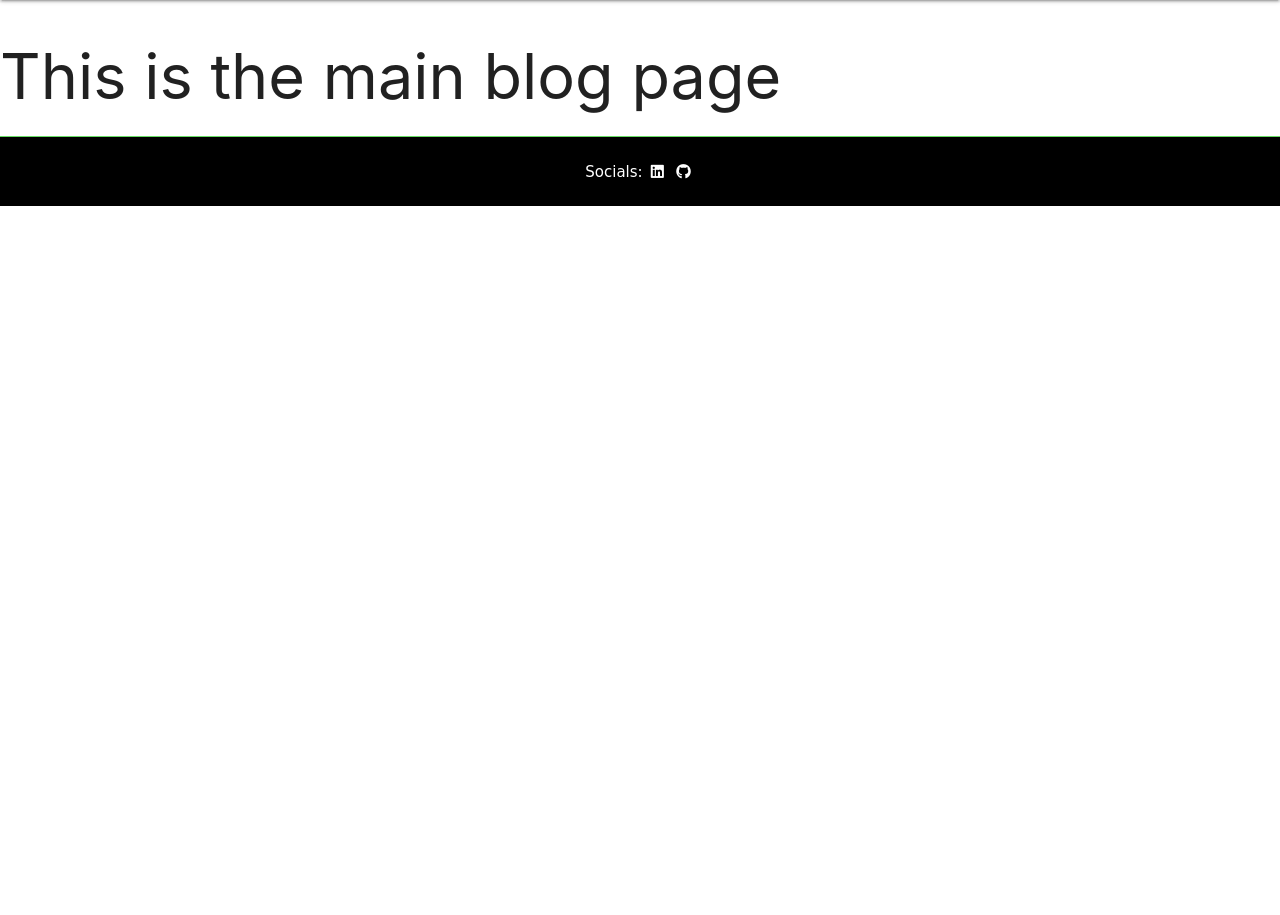
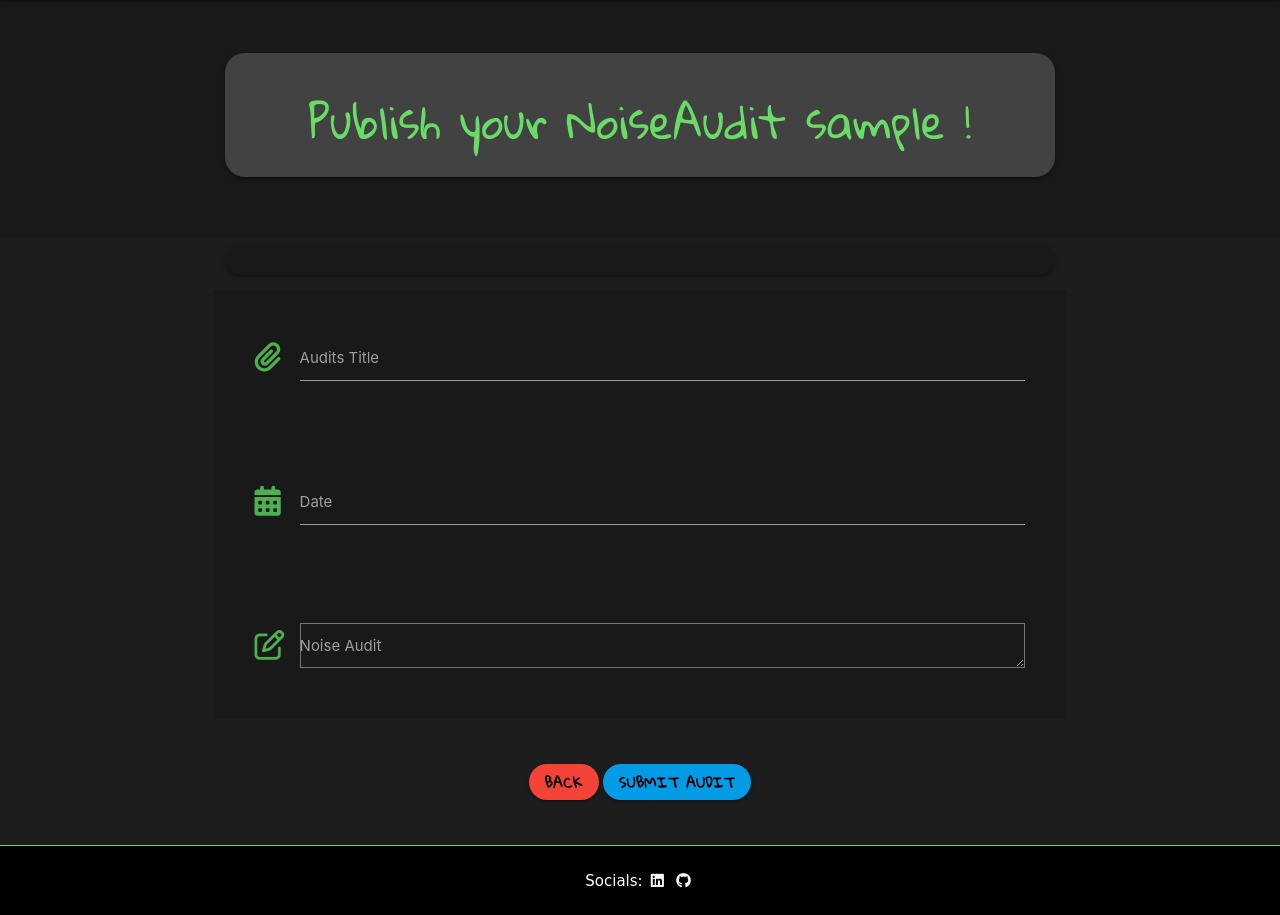
Before and after one commit to PSebastian96/pjt3-NoiseAudit, a Flask app: page /add_blog in a window 1280 px wide. Shown: the part 64-979 px from the top of the page. Before the commit the page ends 270 px from the top, so only its background shows below. Run offline with Flask 3, Linux system fonts and the light colour scheme; the visitor is signed in with stand-in values (Sample User, id 1); a database or web service that is not in the repository returns one stand-in record (values such as "Sample title"); some libraries are stand-ins or nearby versions; some web fonts are replaced.

Commit message:
card panel and search created

```diff
--- a/app.py
+++ b/app.py
@@ -5,7 +5,6 @@ from flask import (
 from flask_pymongo import PyMongo
 from bson.objectid import ObjectId
 from werkzeug.security import generate_password_hash, check_password_hash
-from flask_ckeditor import CKEditor
 if os.path.exists("env.py"):
     import env
 
@@ -19,9 +18,6 @@ app.secret_key = os.environ.get("SECRET_KEY")
 
 # mongo instance
 mongo = PyMongo(app)
-
-# ckeditor
-ckeditor = CKEditor(app)
 
 
 # home default page
@@ -159,6 +155,9 @@ def read_blog(blog_id):
 # add blog function
 @app.route("/add_blog", methods=["GET", "POST"])
 def add_blog():
+    username = mongo.db.users.find_one(
+        {"username": session["user"]})["username"]
+
     if request.method == "POST":
         blog = {
             "created_by": session["user"],
@@ -168,10 +167,10 @@ def add_blog():
         }
         mongo.db.blogsdb.insert_one(blog)
         flash("Audit Successfully Published")
-        return redirect(url_for("blogs"))
+        return redirect(url_for("get_blogs"))
 
     list_of_blogs = mongo.db.categories.find().sort("created_date", 1)
-    return render_template("add_blog.html", list_of_blogs=list_of_blogs)
+    return render_template("add_blog.html", list_of_blogs=list_of_blogs, username=username)
 
 
 # edit blog function
--- a/static/css/style.css
+++ b/static/css/style.css
@@ -116,8 +116,9 @@ h4 i {
     background:linear-gradient(rgb(70, 70, 70), rgb(60, 60, 60), rgb(40, 40, 40), rgb(30, 30, 30));
 }
 
-.row .col {
-    padding: 0 0 2rem;
+.col .row {
+    padding: 2rem;
+    background-color:rgb(26, 25, 25);
 }
 
 .box-one {
@@ -243,6 +244,10 @@ h4 i {
     color: #68dc64;
 }
 
+.row .col .blog-card {
+    padding: 2rem 2rem 1rem 2rem;
+}
+
 /* Responsivness */
 
 @media screen and (max-width: 600px){
--- a/templates/add_blog.html
+++ b/templates/add_blog.html
@@ -2,6 +2,72 @@
 
 {% block content %}
 
-<h1>This is the main blog page</h1>
+<div class="row head-padding">
+    <div class="col s12 m8 offset-m2">
+        <div class="card-panel grey darken-3">
+         <h3 class="center-align GloriaHallelujah">Publish your NoiseAudit {{ username }} !</h3>
+        </div>
+    </div>
+</div>
+
+<div class="row">
+    <form class="col s12 m8 offset-m2" method="POST" action="{{ url_for('add_blog') }}">
+      <div class="card-panel">
+            </div>
+            <!-- blogs title -->
+            <div class="row">
+            <div class="input-field col s12 align-center">
+                    <i class="fa-solid fa-paperclip prefix green-text"></i>
+                    <input
+                    id="blog_title"
+                    name="blog_title"
+                    type="text"
+                    minlength="3"
+                    maxlength="50"
+                    pattern="^[a-zA-Z0-9]{3,50}$"
+                    class="validate txt-clr"
+                    required/>
+                    <label for="blog_title">Audits Title</label>
+            </div>
+            </div>
+            <!-- date section -->
+            <div class="row">
+            <div class="input-field col s12 align-center">
+                    <i class="fa-solid fa-calendar-days prefix green-text"></i>
+                    <input
+                    id="created_date"
+                    name="created_date"
+                    type="text"
+                    class="validate txt-clr"
+                    required/>
+                    <label for="created_date">Date</label>
+            </div>
+            </div>
+            <!-- content box -->
+            <div class="row">
+                <div class="input-field col s12">
+                    <i class="fa-regular fa-pen-to-square prefix green-text"></i>
+                    <textarea id="blog_content" name="blog_content" rows="10" cols="100" class="validate txt-clr"
+                    required></textarea>
+                <label for="blog_content">Noise Audit</label>
+            </div>
+        </div>
+      </div>
+        <!-- buttons -->
+        <div class="row">
+            <div class="col s12 center-align">
+              <!-- cancel button -->
+              <a href="{{ url_for('profile', username=session['user']) }}" class="btn red text-shadow">
+                Back
+              </a>
+              <!-- confirm button -->
+              <button type="submit" class="btn light-blue darken-1 text-shadow">
+                Submit Audit
+              </button>
+            </div>
+        </div>
+    </form>
+</div>
+
 
 {% endblock %}
--- a/templates/profile.html
+++ b/templates/profile.html
@@ -22,7 +22,7 @@
         </div>
         <div class="collapsible-body center">
           <p class="green-text">Create your noise audit {{ username }}!</p>
-           <a href="#" class="btn-small green lighten-1">Blog</a>
+           <a href="{{ url_for('add_blog') }}" class="btn-small green lighten-1">Blog</a>
         </div>
     </li>
     {% for user in users %}
```
Also changed, not shown: templates/get_blogs.html (+37 -6 lines).
